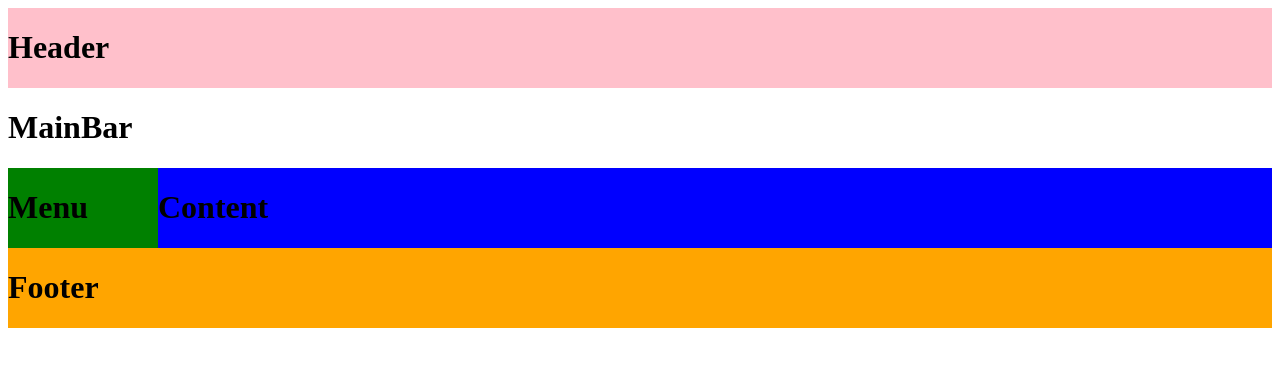
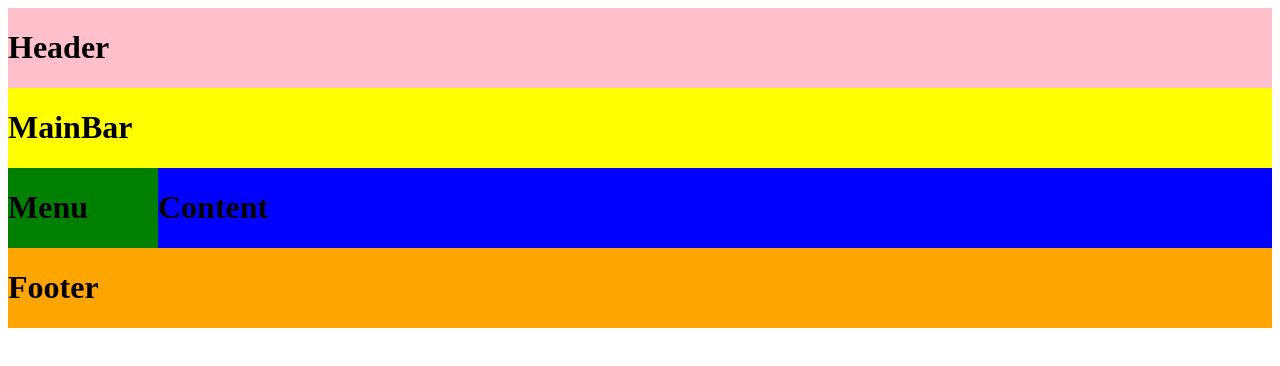
Before and after one commit to huongpnv21b/DemoGrid, a plain HTML site: page index.html in a window 1280 px wide. Drawn offline with Linux system fonts and the light colour scheme.

Commit message:
Update style.css

```diff
--- a/style.css
+++ b/style.css
@@ -12,7 +12,7 @@
     grid-area: header;
     background-color: pink;
 }
-.mainbar{
+.mainBar{
 	grid-area: mainBar;
 	background-color: yellow;
 }
```
